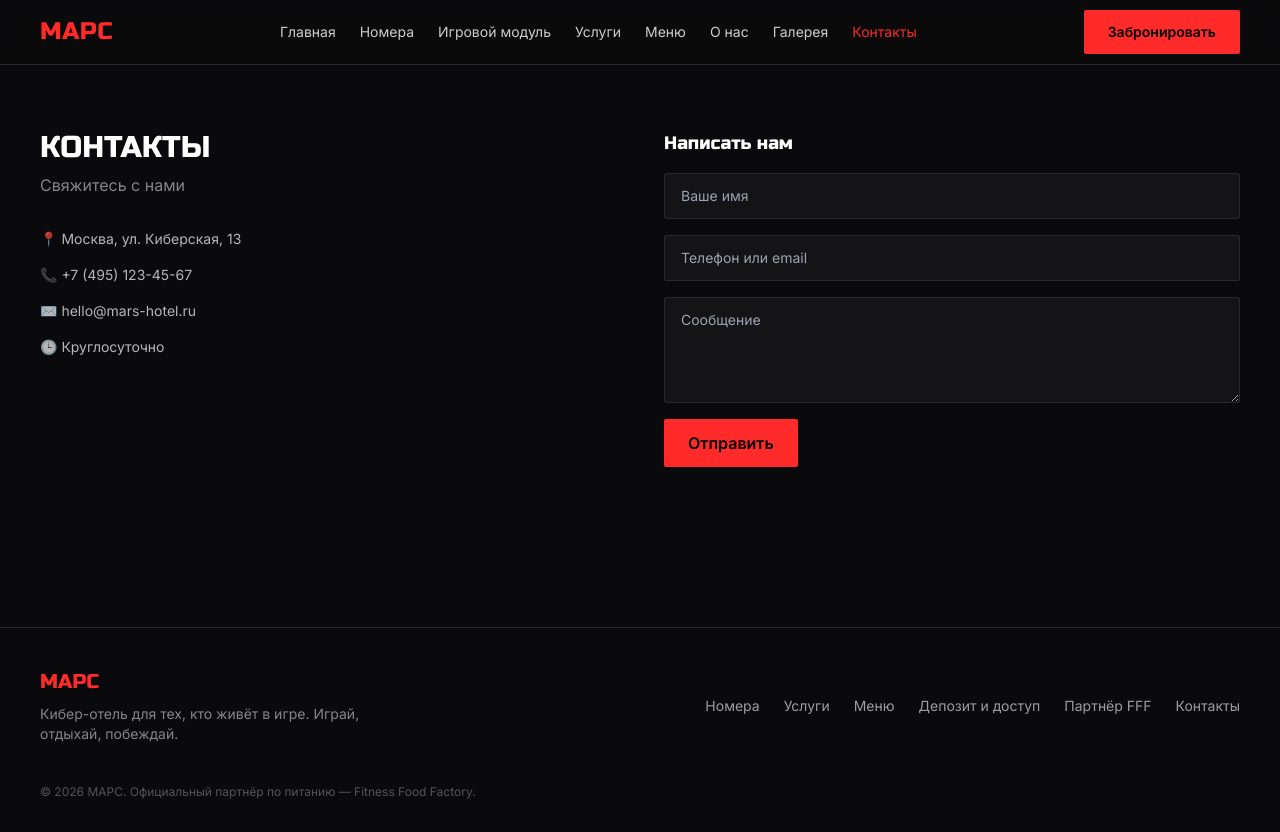
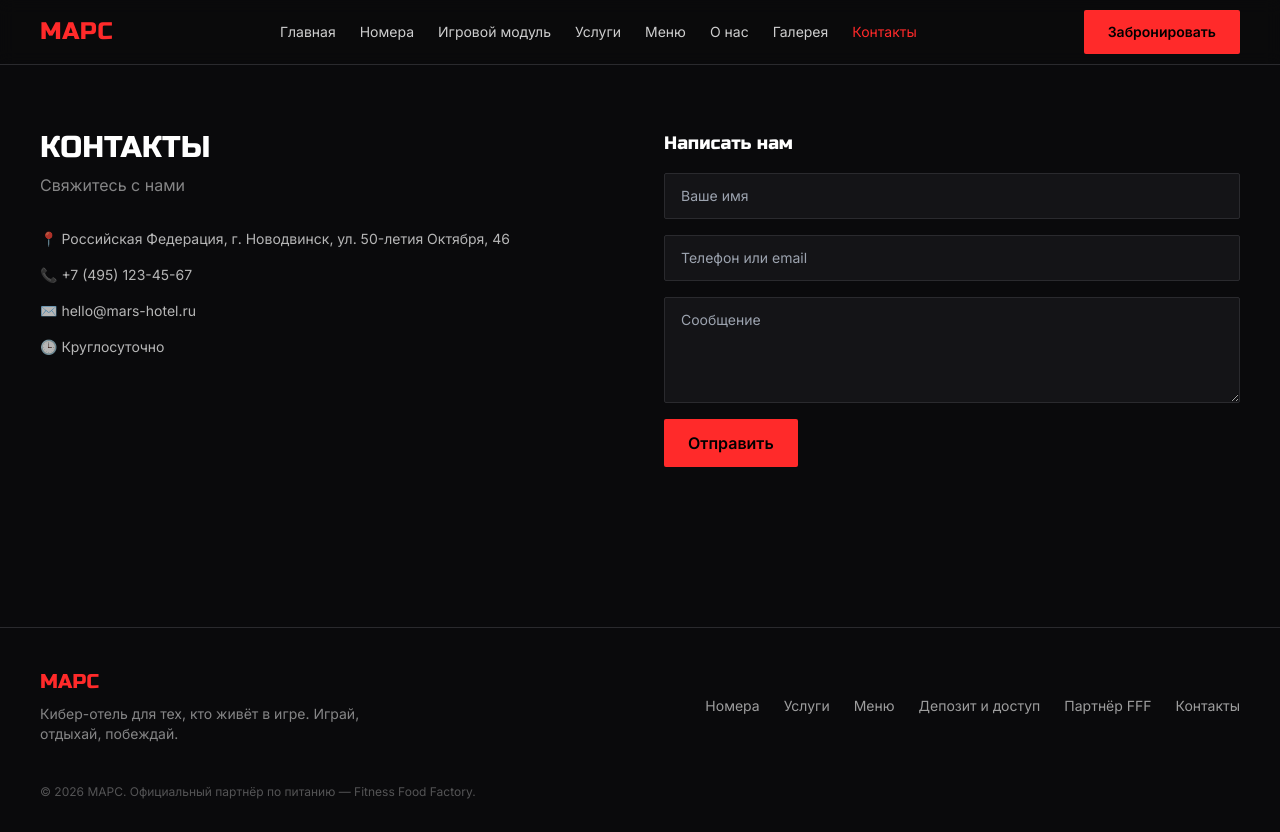
Before and after one commit to nazrOS-softhard/cyberhotel-mars, a React (Vite) app: page /contacts in a window 1280 px wide. Built offline with nearby package versions, Linux system fonts and the light colour scheme.

Commit message:
Update Contacts.tsx

```diff
--- a/src/pages/Contacts.tsx
+++ b/src/pages/Contacts.tsx
@@ -16,7 +16,7 @@ export default function Contacts() {
         <p className="text-white/50 mb-8">Свяжитесь с нами</p>
 
         <ul className="space-y-4 text-white/70 text-sm">
-          <li>📍 Москва, ул. Киберская, 13</li>
+          <li>📍  Российская Федерация, г. Новодвинск, ул. 50-летия Октября, 46</li>
           <li>📞 +7 (495) 123-45-67</li>
           <li>✉️ hello@mars-hotel.ru</li>
           <li>🕒 Круглосуточно</li>
```
